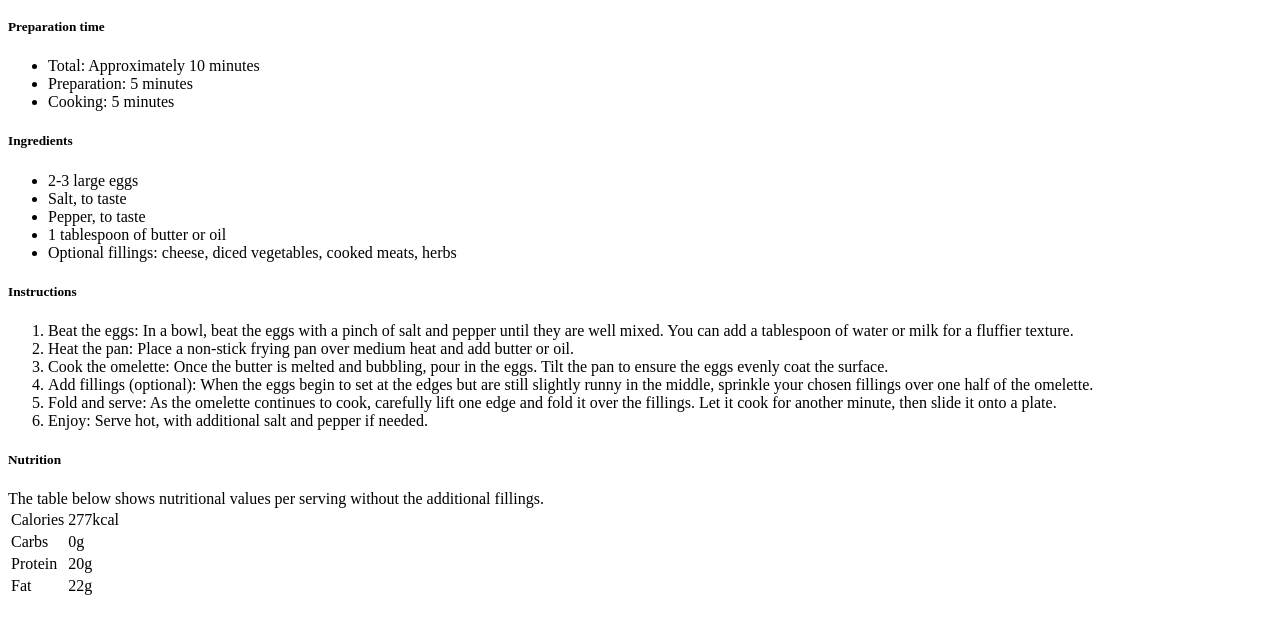
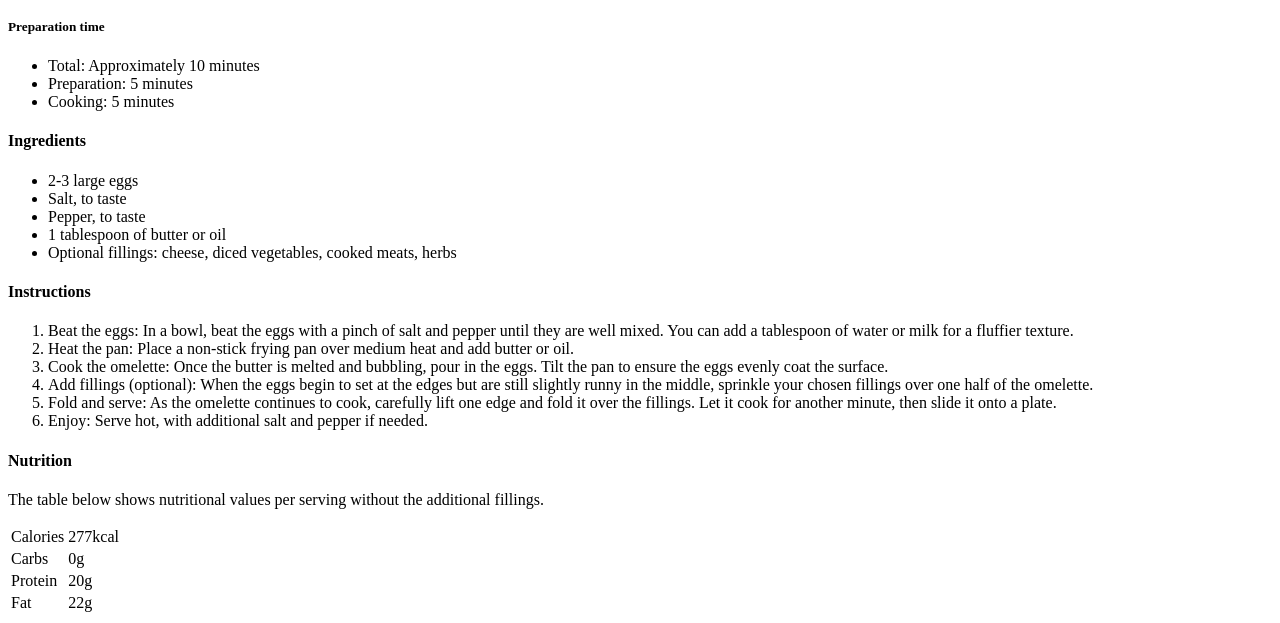
Before and after one commit to stephaniemensah/recipe-page-main, a plain HTML site: page index.html in a window 1280 px wide. Shown: the part 713-1336 px from the top of the page. Drawn offline with Linux system fonts and the light colour scheme.

Commit message:
add css to the html

```diff
--- a/index.html
+++ b/index.html
@@ -31,8 +31,8 @@
         </p>
       </div>
 
-      <div>
-        <h5>Preparation time</h5>
+      <div class="time">
+        <h5 class="title">Preparation time</h5>
 
         <ul>
           <li>Total: Approximately 10 minutes</li>
@@ -43,8 +43,8 @@
         </ul>
       </div>
 
-      <div>
-        <h5>Ingredients</h5>
+      <div class="ingredients">
+        <h4 class="title">Ingredients</h4>
         <ul>
           <li>2-3 large eggs</li>
           <li>Salt, to taste</li>
@@ -59,10 +59,10 @@
         </ul>
       </div>
 
-      <div>
-        <h5>Instructions</h5>
+      <div class="instructions">
+        <h4 class="title">Instructions</h4>
 
-        <ol>
+        <ol class="steps">
           <li>
             Beat the eggs: In a bowl, beat the eggs with a pinch of salt and
             pepper until they are well mixed. You can add a tablespoon of water
@@ -96,12 +96,14 @@
       </div>
 
       <div>
-        <h5>Nutrition</h5>
+        <h4 class="title">Nutrition</h4>
 
-        The table below shows nutritional values per serving without the
-        additional fillings.
+        <p class="note">
+          The table below shows nutritional values per serving without the
+          additional fillings.
+        </p>
 
-        <table>
+        <table class="nutrition">
           <tbody>
             <tr>
               <td>Calories</td>
```
